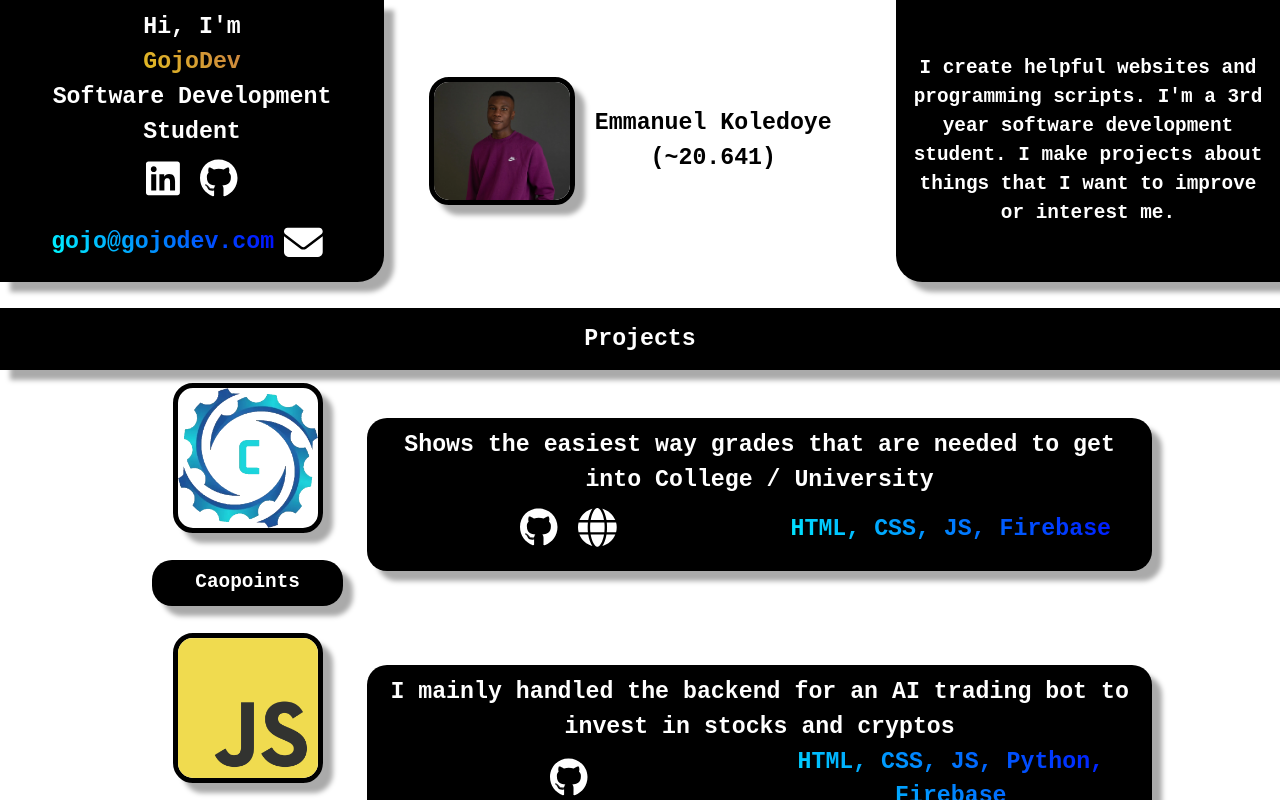
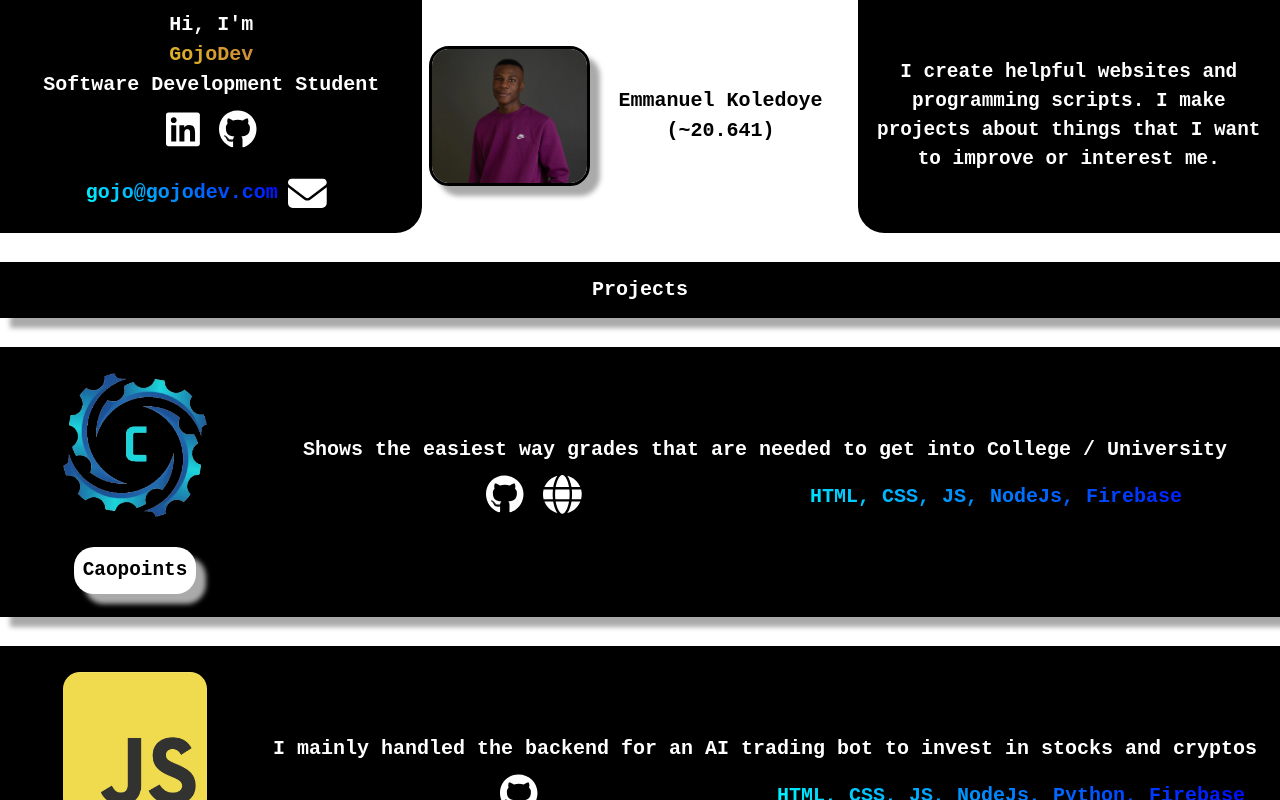
Before and after one commit to gojodev/GojoDev, a React (Vite) app: page / in a window 1280 px wide. Shown: the top 800 px of the page. Built offline with nearby package versions, Linux system fonts and the light colour scheme.

Commit message:
intro section is now presentable on both moble and desktop devices

```diff
--- a/src/App.jsx
+++ b/src/App.jsx
@@ -11,23 +11,26 @@ import Project from "./components/Project.tsx";
 function App() {
   return (
     <div>
-      <div className="container-h">
+      <div className="intro-container">
         <Welcome />
+        <br />
 
         <GojoDev />
+        <br />
 
-        <div className="generalBlackBG white generalText w-[30%] container-v rounded-bl-3xl">
+        <div className="generalBlackBG white generalText container-v width33 rounded-bl-3xl">
           <div className="center">
             {
-              "I create helpful websites and programming scripts. I'm a 3rd year software development student. I make projects about things that I want to improve or interest me."
+              "I create helpful websites and programming scripts. I make projects about things that I want to improve or interest me."
             }
           </div>
         </div>
       </div>
 
-      <div className="white generalText bg-black p-3 box-shadow mt-6">
-        Projects
-      </div>
+      <br />
+
+      <div className="white generalText bg-black p-3 box-shadow">Projects</div>
+      <br />
 
       <div className="container-v">
         <Project
@@ -36,31 +39,40 @@ function App() {
           github="https://github.com/gojodev/caopoints"
           webLink="https://caopoints.com/"
           name="Caopoints"
-          techStack="HTML, CSS, JS, Firebase"
+          techStack="HTML, CSS, JS, NodeJs, Firebase"
         />
+
+        <br />
 
         <Project
           img="./images/jsLogo.png"
           desc="I mainly handled the backend for an AI trading bot to invest in stocks and cryptos"
           github="https://github.com/gojodev/3rd-yr-group-project/tree/emmanuel"
           name="AI Trader"
-          techStack="HTML, CSS, JS, Python, Firebase"
+          techStack="HTML, CSS, JS, NodeJs, Python, Firebase"
         />
+
+        <br />
 
         <Project
           img="./images/jsLogo.png"
           desc="A coding workshop where you can book classes to learn more about coding"
           github="https://github.com/gojodev/Server-Side-Web-Development"
           name="Coding Workshop"
-          techStack="HTML, CSS, JS, MongoDB"
+          techStack="HTML, CSS, JS, NodeJs, MongoDB"
         />
+
+        <br />
+
         <Project
           img="./images/swipeBack.png"
           desc="A chrome extension for finger gestures to navigate tabs in Opera GX (Coming Soon)"
           github="https://github.com/gojodev/swipeBack"
           name="SwipeBack"
-          techStack="HTML, CSS, JS, Manifest"
+          techStack="HTML, CSS, JS, NodeJs, Manifest"
         />
+
+        <br />
 
         <Project
           img="./images/sfx_rocks.webp"
@@ -68,8 +80,10 @@ function App() {
           github="https://github.com/gojodev/sfx.rocks"
           webLink="https://sfx.rocks"
           name="Sfx.rocks"
-          techStack="HTML, CSS, JS, Firebase"
+          techStack="HTML, CSS, JS, NodeJs, Firebase"
         />
+
+        <br />
 
         <Project
           img="./images/cLogo.png"
@@ -79,20 +93,15 @@ function App() {
           techStack="C"
         />
 
+        <br />
+
         <Project
           img="./images/gojodev.webp"
           desc="The source code for this portfolio website"
           github="https://github.com/gojodev/gojodev"
           webLink="https://gojodev.com"
           name="gojodev.com"
-          techStack="HTML, CSS, JS, React, Tailwind, Firebase"
-        />
-
-        <Project
-          img="./images/questionMark.webp"
-          desc="Coming Soon"
-          name="Coming Soon"
-          techStack="HTML, CSS, JS, Firebase"
+          techStack="HTML, CSS, JS, NodeJs, React, Tailwind, Firebase"
         />
       </div>
 
--- a/src/components/GojoDev.jsx
+++ b/src/components/GojoDev.jsx
@@ -22,12 +22,12 @@ const GojoDev = () => {
   const age = time_diff.toFixed(3);
 
   return (
-    <div className="center w-[33%]">
-      <div className="center">
-        <Image src={status ? avater : pfp} />
+    <div className="container-h center width33">
+      <div className="box-shadow rb20px">
+        <Image src={status ? avater : pfp} className="center" />
       </div>
       <div className="center">
-        <h2 className=" generalText">Emmanuel Koledoye (~{age})</h2>
+        <h2 className="generalText">Emmanuel Koledoye (~{age})</h2>
       </div>
     </div>
   );
--- a/src/components/Image.tsx
+++ b/src/components/Image.tsx
@@ -11,7 +11,7 @@ const Image = ({ src, dim = "200px" }: Props) => {
       <img
         src={src}
         alt="Image"
-        className="Image-comp fadeIn rb20px box-shadow"
+        className="Image-comp fadeIn rb20px img-border"
         width={dim}
         height={dim}
       />
--- a/src/components/Project.tsx
+++ b/src/components/Project.tsx
@@ -26,18 +26,19 @@ const Project = ({
   const webLinkStyle = webLink == undefined ? "hidden" : "inline-block";
   const githubStyle = github == undefined ? "hidden" : "inline-block";
   return (
-    <div className="center mt-4 w-[80%]">
+    <div className="center generalBlackBG box-shadow w-[100%]">
       <div className="container-v w-[250px] h-[250px]">
-        <div className="center w-[100%]">
+        <div className="center ">
           <div className="center">
             <Image src={img} dim="150px" />
           </div>
         </div>
-        <div className="center generalText white bg-black p-2 rb20px mt-3 box-shadow w-[80%]">
-          <div className="center">{name}</div>
+        <div className="center generalText white bg-white p-2 rb20px mt-3 box-shadow">
+          <div className="center text-black">{name}</div>
         </div>
       </div>
-      <div className="generalBlackBG container-v white w-[80%] rb20px center min-h-[150px]">
+
+      <div className="container-v white rb20px center">
         <div className="m-auto w-[100%]">
           <div className="generalText">{desc}</div>
           <div className="container-h center">
--- a/src/components/Welcome.tsx
+++ b/src/components/Welcome.tsx
@@ -33,7 +33,7 @@ const Welcome = () => {
   }, []);
 
   return (
-    <div className="generalBlackBG container-v w-[30%] rounded-br-3xl">
+    <div className="generalBlackBG container-v rounded-br-3xl width33">
       <div>
         <h3 className="white generalText">Hi, I'm </h3>
         <h3 className={`gradient-text ${fadeClass} generalText`}>
--- a/src/index.css
+++ b/src/index.css
@@ -33,7 +33,6 @@
   background-color: var(--black);
   padding: 10px;
   transition: 0.2s;
-  box-shadow: 10px 10px 5px #aaaaaa;
 }
 
 .hoverEffect {
@@ -71,16 +70,11 @@
 }
 
 .Image-comp {
-  border: 5px solid var(--black);
   object-fit: cover;
 }
 
 .rb20px {
   border-radius: 20px;
-}
-
-.rbbl {
-  border-bottom-left: 20px;
 }
 
 .center {
@@ -89,6 +83,7 @@
   margin: auto;
 }
 
+.intro-container,
 .container-v {
   display: flex;
   flex-direction: column;
@@ -116,9 +111,9 @@ svg:hover {
 }
 
 .generalText {
-  font-size: larger;
   font-weight: bold;
   text-align: center;
+  font-size: 20px;
 }
 
 footer {
@@ -149,8 +144,28 @@ footer {
   transform: scale(1.05);
 }
 
-
 path {
   color: var(--white);
   transition: all 0.2s;
 }
+
+.width33 {
+  width: 100%;
+}
+
+/* Desktop  */
+@media only screen and (min-width: 500px) {
+  .width33 {
+    width: 33%;
+  }
+
+  .intro-container {
+    display: flex;
+    flex-direction: row;
+  }
+}
+
+
+.img-border {
+  border: 3px solid black;
+}
--- a/src/output.css
+++ b/src/output.css
@@ -562,14 +562,6 @@ video {
   margin-top: 0.75rem;
 }
 
-.mt-4 {
-  margin-top: 1rem;
-}
-
-.mt-6 {
-  margin-top: 1.5rem;
-}
-
 .inline-block {
   display: inline-block;
 }
@@ -582,10 +574,6 @@ video {
   height: 250px;
 }
 
-.min-h-\[150px\] {
-  min-height: 150px;
-}
-
 .w-\[100\%\] {
   width: 100%;
 }
@@ -594,20 +582,24 @@ video {
   width: 250px;
 }
 
-.w-\[30\%\] {
-  width: 30%;
-}
-
-.w-\[33\%\] {
-  width: 33%;
-}
-
 .w-\[50\%\] {
   width: 50%;
 }
 
-.w-\[80\%\] {
-  width: 80%;
+.w-\[90\%\] {
+  width: 90%;
+}
+
+.scale-95 {
+  --tw-scale-x: .95;
+  --tw-scale-y: .95;
+  transform: translate(var(--tw-translate-x), var(--tw-translate-y)) rotate(var(--tw-rotate)) skewX(var(--tw-skew-x)) skewY(var(--tw-skew-y)) scaleX(var(--tw-scale-x)) scaleY(var(--tw-scale-y));
+}
+
+.-scale-95 {
+  --tw-scale-x: -.95;
+  --tw-scale-y: -.95;
+  transform: translate(var(--tw-translate-x), var(--tw-translate-y)) rotate(var(--tw-rotate)) skewX(var(--tw-skew-x)) skewY(var(--tw-skew-y)) scaleX(var(--tw-scale-x)) scaleY(var(--tw-scale-y));
 }
 
 .rounded-bl-3xl {
@@ -623,12 +615,22 @@ video {
   background-color: rgb(0 0 0 / var(--tw-bg-opacity, 1));
 }
 
+.bg-white {
+  --tw-bg-opacity: 1;
+  background-color: rgb(255 255 255 / var(--tw-bg-opacity, 1));
+}
+
 .p-2 {
   padding: 0.5rem;
 }
 
 .p-3 {
   padding: 0.75rem;
+}
+
+.text-black {
+  --tw-text-opacity: 1;
+  color: rgb(0 0 0 / var(--tw-text-opacity, 1));
 }
 
 * {
@@ -660,7 +662,6 @@ video {
   background-color: var(--black);
   padding: 10px;
   transition: 0.2s;
-  box-shadow: 10px 10px 5px #aaaaaa;
 }
 
 .hoverEffect {
@@ -698,7 +699,6 @@ video {
 }
 
 .Image-comp {
-  border: 5px solid var(--black);
   -o-object-fit: cover;
      object-fit: cover;
 }
@@ -707,16 +707,13 @@ video {
   border-radius: 20px;
 }
 
-.rbbl {
-  border-bottom-left: 20px;
-}
-
 .center {
   display: flex;
   align-items: center;
   margin: auto;
 }
 
+.intro-container,
 .container-v {
   display: flex;
   flex-direction: column;
@@ -744,9 +741,9 @@ svg:hover {
 }
 
 .generalText {
-  font-size: larger;
   font-weight: bold;
   text-align: center;
+  font-size: 20px;
 }
 
 footer {
@@ -781,3 +778,24 @@ path {
   color: var(--white);
   transition: all 0.2s;
 }
+
+.width33 {
+  width: 100%;
+}
+
+/* Desktop  */
+
+@media only screen and (min-width: 500px) {
+  .width33 {
+    width: 33%;
+  }
+
+  .intro-container {
+    display: flex;
+    flex-direction: row;
+  }
+}
+
+.img-border {
+  border: 3px solid black;
+}
```
Also changed, not shown: 1 other file (tests, documents, lock files or other folders).
